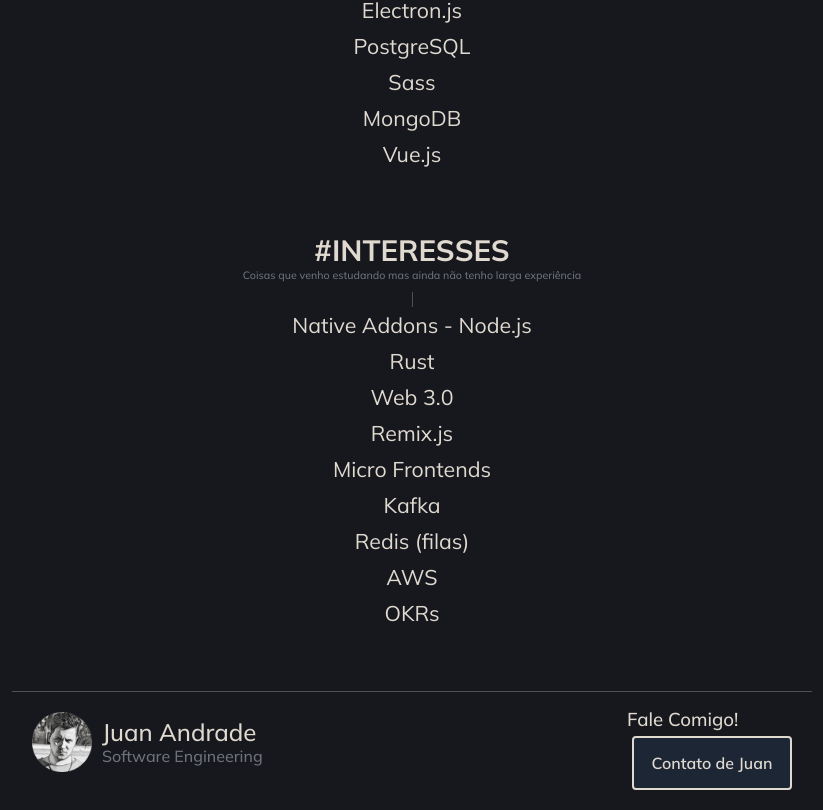
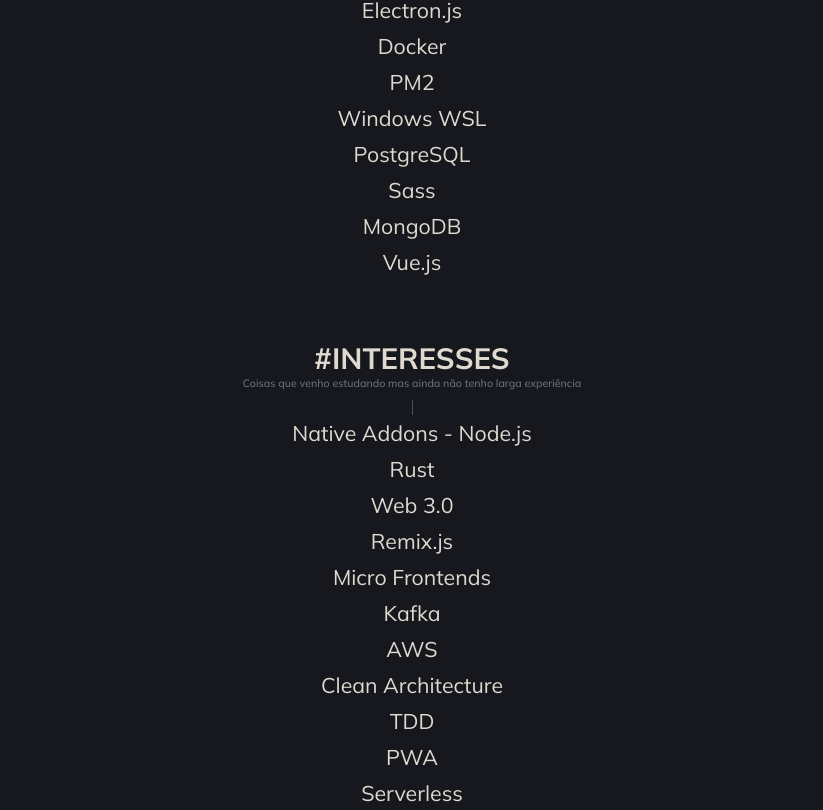
Before and after one commit to JuanFelix88/my-devsite, a Next.js app: page / in a window 1280 px wide. Shown: the part 1130-1940 px from the top of the page, without its empty margins (228-1051 px from the left). Built offline with nearby package versions, Linux system fonts and the light colour scheme.

Commit message:
chore: add some items in interest list

```diff
--- a/src/pages/index.tsx
+++ b/src/pages/index.tsx
@@ -107,6 +107,15 @@
             <span>Electron.js</span>
           </TechnologyItem>
           <TechnologyItem>
+            <span>Docker</span>
+          </TechnologyItem>
+          <TechnologyItem>
+            <span>PM2</span>
+          </TechnologyItem>
+          <TechnologyItem>
+            <span>Windows WSL</span>
+          </TechnologyItem>
+          <TechnologyItem>
             <span>PostgreSQL</span>
           </TechnologyItem>
           <TechnologyItem>
@@ -149,10 +158,19 @@
             <span>Kafka</span>
           </InterestItem>
           <InterestItem>
-            <span>Redis (filas)</span>
+            <span>AWS</span>
           </InterestItem>
           <InterestItem>
-            <span>AWS</span>
+            <span>Clean Architecture</span>
+          </InterestItem>
+          <InterestItem>
+            <span>TDD</span>
+          </InterestItem>
+          <InterestItem>
+            <span>PWA</span>
+          </InterestItem>
+          <InterestItem>
+            <span>Serverless</span>
           </InterestItem>
           <InterestItem>
             <span>OKRs</span>
```
